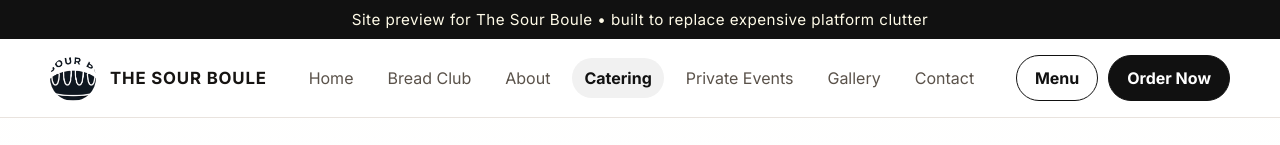
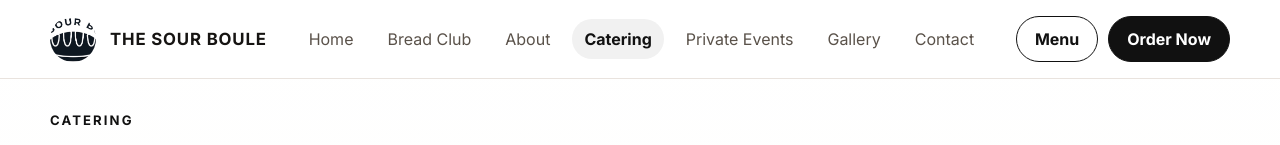
Before and after one commit to sourbagelman/sourboulesite, a plain HTML site: page catering.html in a window 1280 px wide. Shown: the top 145 px of the page. Drawn offline with nearby package versions, Linux system fonts and the light colour scheme.

Commit message:
Update catering.html

```diff
--- a/catering.html
+++ b/catering.html
@@ -21,9 +21,7 @@
 
 <body>
 
-<div class="topbar">
-Site preview for The Sour Boule • built to replace expensive platform clutter
-</div>
+
 
 <header>
 
```
